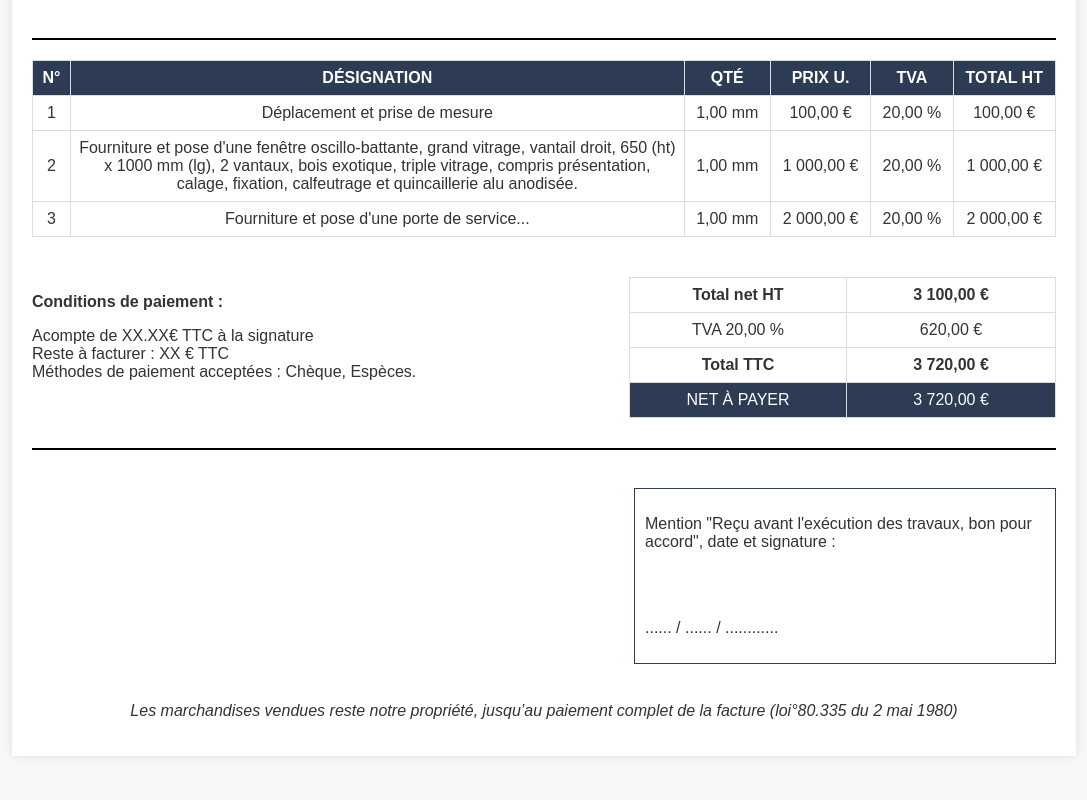
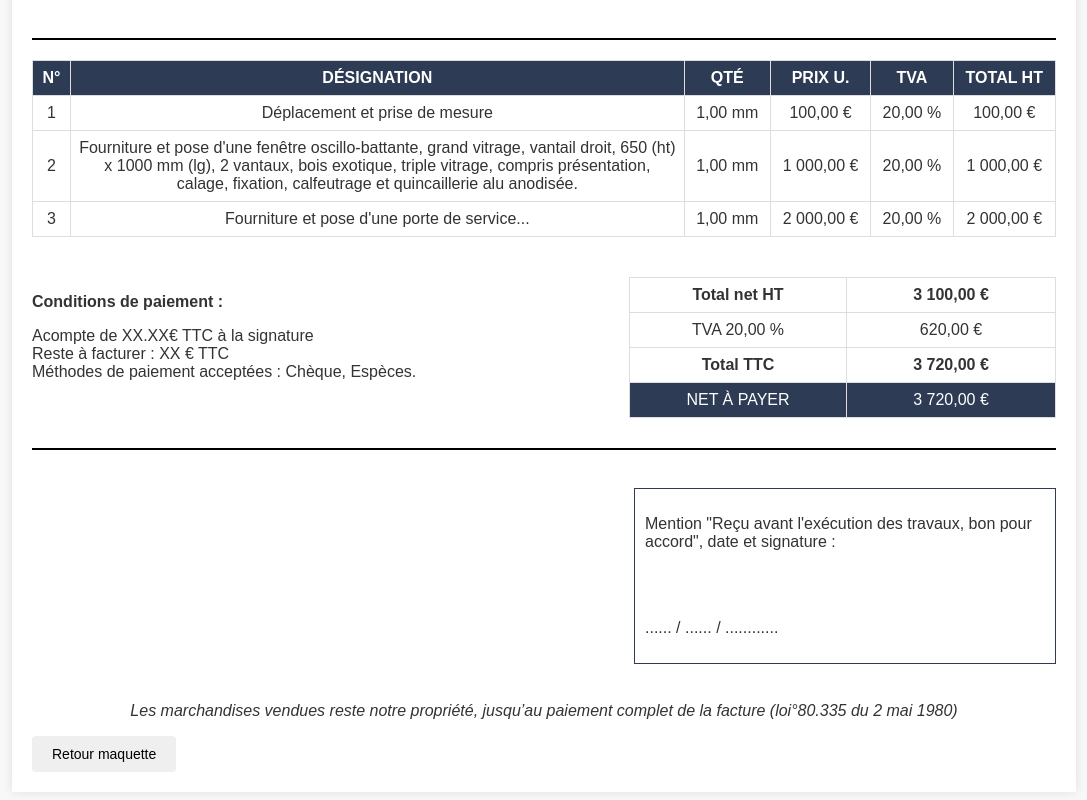
Before and after one commit to meryamgh/batidevis, a React (Vite) app: page /full-quote in a window 1280 px wide. Shown: the part 358-1158 px from the top of the page, without its empty margins (96-1183 px from the left). Before the commit the page ends 1134 px from the top, so only its background shows below. Built offline with nearby package versions, Linux system fonts and the light colour scheme.

Commit message:
clean code fullQuote and Quote

```diff
--- a/src/pages/FullQuote.tsx
+++ b/src/pages/FullQuote.tsx
@@ -173,28 +173,13 @@ const FullQuote: React.FC = () => {
         <footer>
          <p>Les marchandises vendues reste notre propriété, jusqu’au paiement complet de la facture (loi°80.335 du 2 mai 1980)</p>
         </footer>
+
+        <button onClick={handleBack} >
+                Retour maquette
+        </button>
       </div>
     )
 
-{/* <div>
-            <table>
-                <tr>
-                    <h1>
-                        DEVO
-                    </h1>
-                </tr>
-                <tr>
-                    <table>
-                        <tr>Nom de l'entreprise</tr>
-                        <tr>Nom du gérant</tr>
-                        <tr>Adresse</tr>
-                        <tr>Code Postal et Commune</tr>
-                        <tr>Ville</tr>
-                        <tr>SIREN</tr>
-                    </table>
-                </tr>
-            </table>
-        </div> */}
 
     // return (
     //     <div id="conaiter">
```
Also changed, not shown: src/styles/Quote.css (+0 -81 lines).
